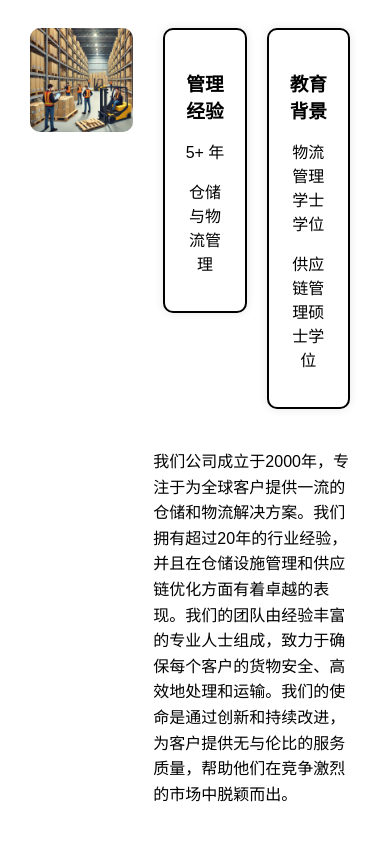
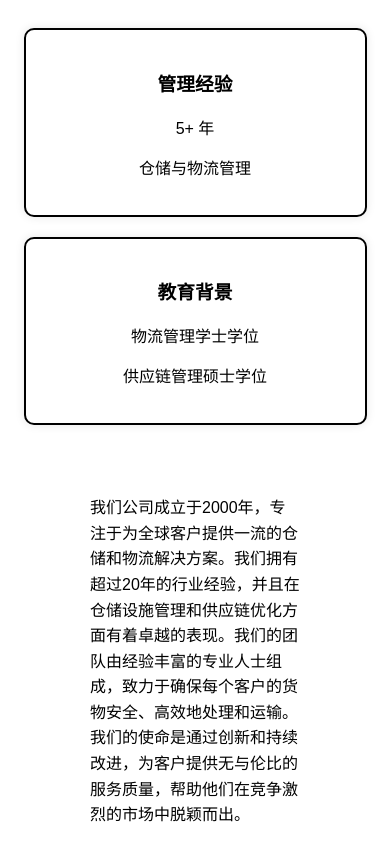
Before and after one commit to zbr79/costalels, a plain HTML site: page index.html in a window 390 px wide. Shown: the part 665-1507 px from the top of the page. Drawn offline with Linux system fonts and the light colour scheme.

Commit message:
changed a bit of about sections, plan to redesign whole page to other

```diff
--- a/css/about.css
+++ b/css/about.css
@@ -1,7 +1,7 @@
 .about {
     width: 100%;
     text-align: center;
-    max-width: 1000px;
+
     margin: 20px auto;
     padding: 10px;
     background: #fff;
@@ -9,17 +9,21 @@
     font-family: Arial, sans-serif;
     display: flex;
     flex-direction: column;
+    /* border:2px solid red; */
+
 }
 
 #sub-heading {
     font-size: 1em;
     margin-bottom: -40px;
     font-weight: normal;
+    /* border:2px solid red; */
 }
 
 #main-heading {
     font-size: 2.5em;
     margin-bottom: 10px;
+    /* border:2px solid red; */
 }
 
 .about-info-section {
@@ -28,16 +32,22 @@
     align-items: flex-start;
     margin-top: 20px;
     flex-wrap: nowrap; /* Prevent wrapping */
+    /* border:2px solid red; */
 }
 
+
 .about-image {
-    flex: 1;
-    max-width: 300px;
-    margin: 10px;
+    max-width:30%;
+    margin-left:10%;
+    border:2px solid red;
+
 }
+
+
 
 .about-image img {
     width: 100%;
+
     height: auto;
     border-radius: 10px;
 }
@@ -46,17 +56,19 @@
     flex: 2;
     display: flex;
     flex-direction: column;
-    align-items: flex-start;
+    align-items: center;
     margin: 10px;
     width: 100%;
+    /* border:2px solid blue; */
 }
 
 .card-section {
     display: flex;
-    justify-content: space-between;
+    justify-content: center;
     width: 100%;
     margin-bottom: 20px;
     flex-wrap: nowrap; /* Prevent wrapping */
+    /* border:2px solid red; */
 }
 
 .card {
@@ -64,47 +76,39 @@
     border: 2px solid #000;
     padding: 20px;
     border-radius: 10px;
-    flex: 1;
-    margin: 0 10px;
+    flex: 0 0 30%; /* Set the width of each card to 30% */
+    margin: 0 1.5%; /* Add margin to create space between the cards */
     box-shadow: 0 0 10px rgba(0, 0, 0, 0.1);
-}
-
-.card h3 {
-    margin-bottom: 10px;
 }
 
 .about-paragrah {
     margin-top: 20px;
     line-height: 1.6;
-    width: 100%;
+    padding: 20px;
+    width: 60%;
     text-align: left;
+        /* border:2px solid red; */
 }
 
-/* Responsive Design to Keep the Same UI */
+/* Responsive Design to Hide Image on Small Screens */
 @media (max-width: 768px) {
-    .about {
-        padding: 20px;
-        text-align: center;
+    .about-image {
+        display: none; /* Hide the image on small screens */
     }
 
-    .about-info-section, .card-section {
-        justify-content: space-between;
-        align-items: flex-start;
-        flex-wrap: nowrap; /* Ensure elements do not stack */
+    .about-info-section {
+        justify-content: center; /* Center the remaining content */
     }
 
-    .about-image, .card {
-        flex: 1;
-        margin: 10px;
-        max-width: 300px; /* Maintain the same size as on the large screen */
-    }
-
-    .about-right-section {
-        width: auto; /* Ensure the section does not resize unnecessarily */
+    .card-section {
+        justify-content: space-between;
+        flex-wrap: wrap; /* Allow cards to wrap if necessary */
+        width: 100%;
     }
 
     .card {
-        margin: 0 10px;
+        flex: 1 1 38%; /* Allow cards to take 48% width for two per line */
+        margin: 10px 1%; /* Add a small gap between the cards */
     }
 
     #main-heading {
```
